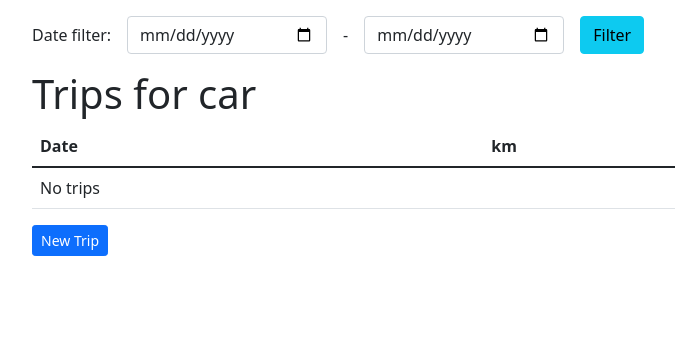
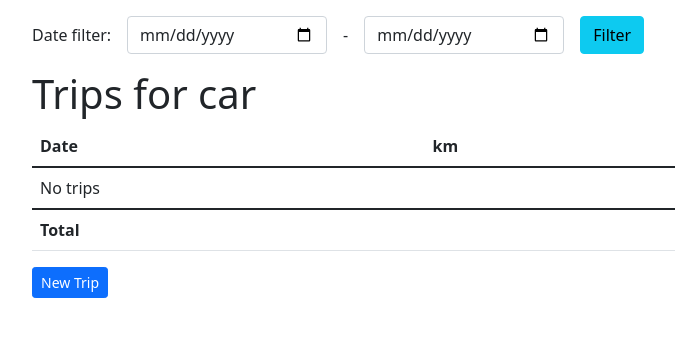
Before and after one commit to timurbakibayev/almau_adv_django, a Django app: template app/templates/trips.html in a window 1280 px wide. Shown: the part 128-465 px from the top of the page, without its empty margins (0-675 px from the left). Run offline with Django 3.2, Linux system fonts and the light colour scheme; the template is opened without the code that fills it, so the values that code supplies are empty; some libraries are stand-ins or nearby versions.

Commit message:
total km with filter

```diff
--- a/app/templates/trips.html
+++ b/app/templates/trips.html
@@ -38,6 +38,7 @@
                 <tr>
                     <th>Date</th>
                     <th>km</th>
+                    <th></th>
                 </tr>
             </thead>
             <tbody>
@@ -58,6 +59,13 @@
                     </tr>
                 {% endfor %}
             </tbody>
+            <tfoot>
+                <tr>
+                    <th>Total</th>
+                    <th>{% if total %}{{ total }} km{% endif %}</th>
+                    <th></th>
+                </tr>
+            </tfoot>
         </table>
 
          <button class="btn btn-primary btn-sm" type="button" onclick="edit_trip('', '')">
--- a/app/views_trips.py
+++ b/app/views_trips.py
@@ -1,3 +1,4 @@
+from django.db.models import Sum
 from django.http import HttpRequest, HttpResponse
 from django.shortcuts import render, redirect
 from app.models import (
@@ -36,6 +37,8 @@ def car_trips(request: HttpRequest, car_id: int) -> HttpResponse:
     context["trips"] = trips
     context["date_from"] = date_from
     context["date_to"] = date_to
+    # context["total"] = sum(row.km for row in trips)
+    context["total"] = trips.aggregate(Sum('km'))["km__sum"]
     return render(request, "trips.html", context=context)
 
 
```
